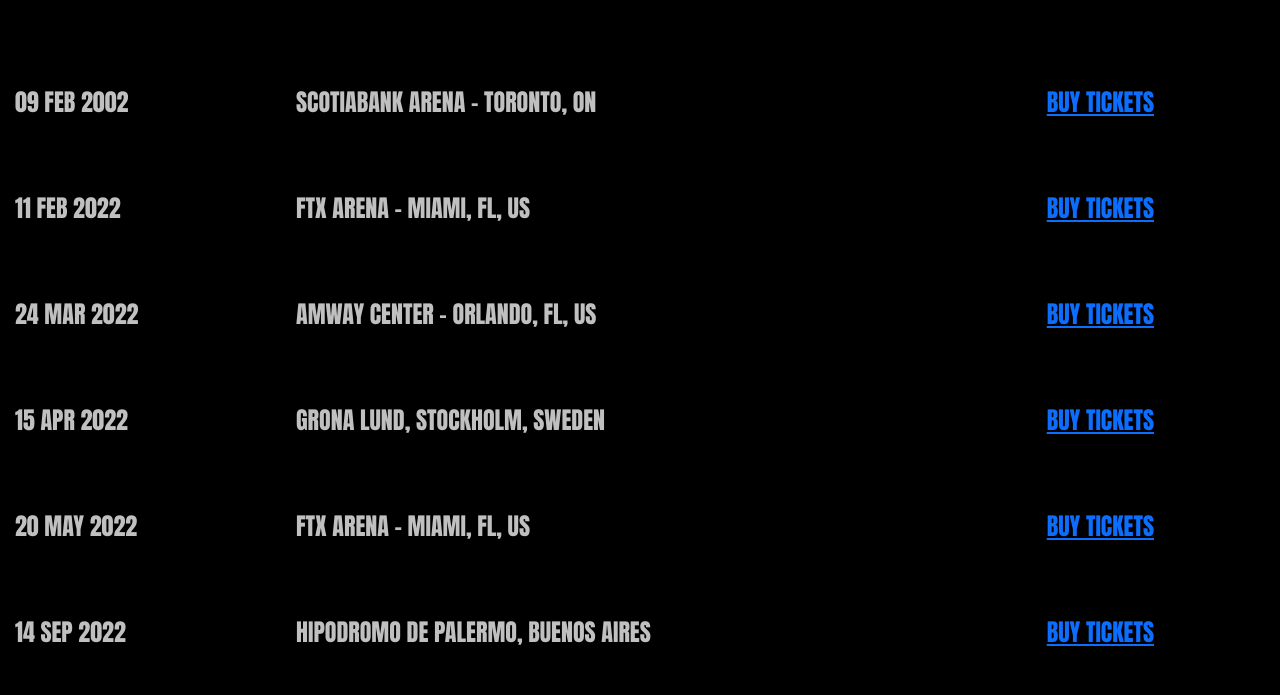
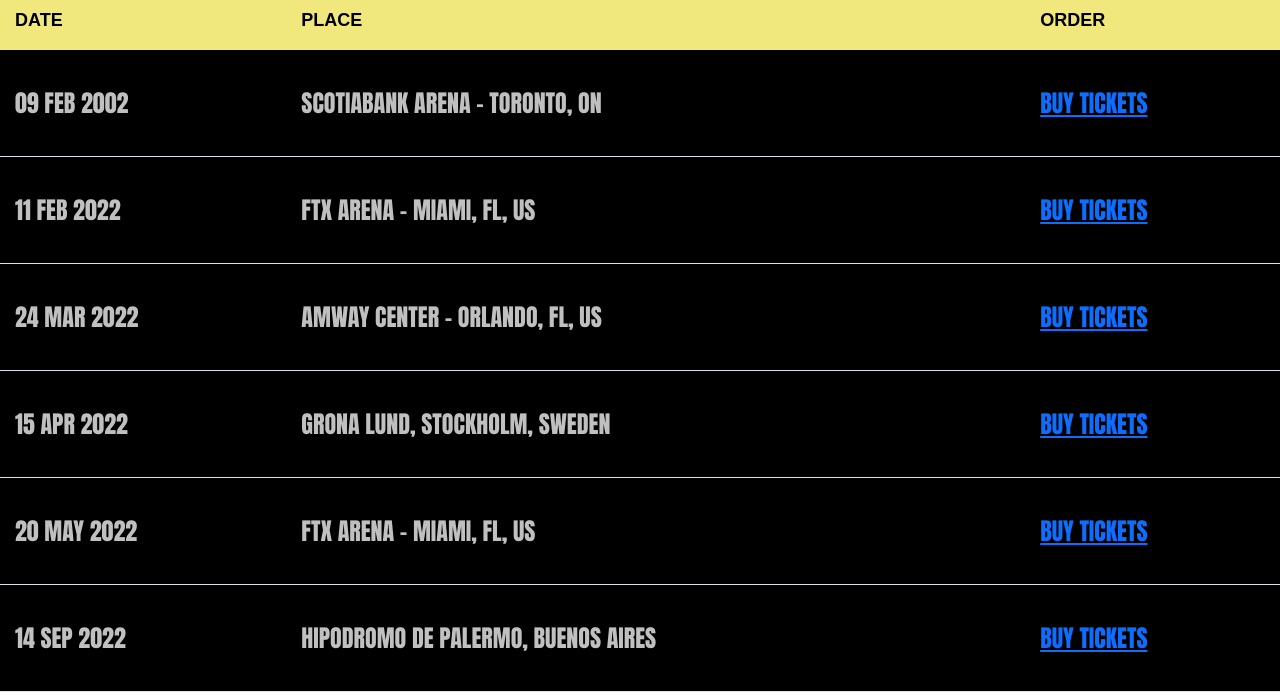
Before and after one commit to gerardo-barrionuevo/dua-lipa, a plain HTML site: page paginas/dates.html in a window 1280 px wide. Shown: the part 322-1017 px from the top of the page. Drawn offline with nearby package versions, Linux system fonts and the light colour scheme.

Commit message:
cambios en dates

```diff
--- a/paginas/dates.html
+++ b/paginas/dates.html
@@ -43,12 +43,12 @@
 
     </header>
     <main>
-        <table id="dates">
+        <table  class="table table-hover dates pt-5">
 
             <tr>
-                <th>Date</th>
-                <th>Place</th>
-                <th>Order</th>
+                <th scope="col">Date</th>
+                <th scope="col">Place</th>
+                <th scope="col">Order</th>
             </tr>
             <tr>
                 <td>09 FEB 2002</td>
--- a/style.css
+++ b/style.css
@@ -65,7 +65,7 @@
 
 /* Dates */
 
-#dates {
+.dates {
     font-family: Impact;
     background-color: black;
     border-collapse: collapse;
@@ -73,7 +73,7 @@
 
 }
 
-#dates td {
+.dates td {
     font-size: 24px;
     padding-top: 35px;
     padding-bottom: 35px;
@@ -81,18 +81,16 @@
     color: rgb(192, 192, 192);
 }
 
-#dates th {
+.dates th {
 
     font-family: 'Arial Narrow Bold', sans-serif;
     text-transform: uppercase;
     font-size: 18px;
     padding: 15px;
+    text-align: left;
     color: black;
-    text-align: left;
-    background-color: v;
-
-
-}
+    background-color: #f1e87d;
+  }
 
 #dates tr:hover {
     color: #f1e87d;
@@ -111,14 +109,16 @@
     display: grid;
     grid-template-columns: repeat(2, 1fr);
     grid-template-rows: repeat(2, 1fr);
-    gap: 20px;
     justify-items: center;
     align-items: center;
+
+
 }
 
 .bio1 {
     grid-area: 1 / 1 / 2 / 3;
     width: 100%;
+
 }
 
 .bio2 {
@@ -127,14 +127,17 @@
 
 .bio3 {
     grid-area: 2 / 2 / 3 / 3;
+
 }
 
 .bio4 {
     grid-area: 3 / 1 / 4 / 2;
+
 }
 
 .bio5 {
     grid-area: 3 / 2 / 4 / 3;
+    padding-bottom: 5%;
 }
 
 .bio_image {
@@ -163,6 +166,7 @@
 .footer {
     background-color: rgb(0, 0, 0);
     color: white;
+
 }
 
 .social {
@@ -233,7 +237,7 @@
 
 
     .footer {
-        height: 100px;
+        height: 120px;
     }
 
     .logo {
```
Also changed, not shown: paginas/bio.html (+2 -2 lines), paginas/music.html (+4 -2 lines).
